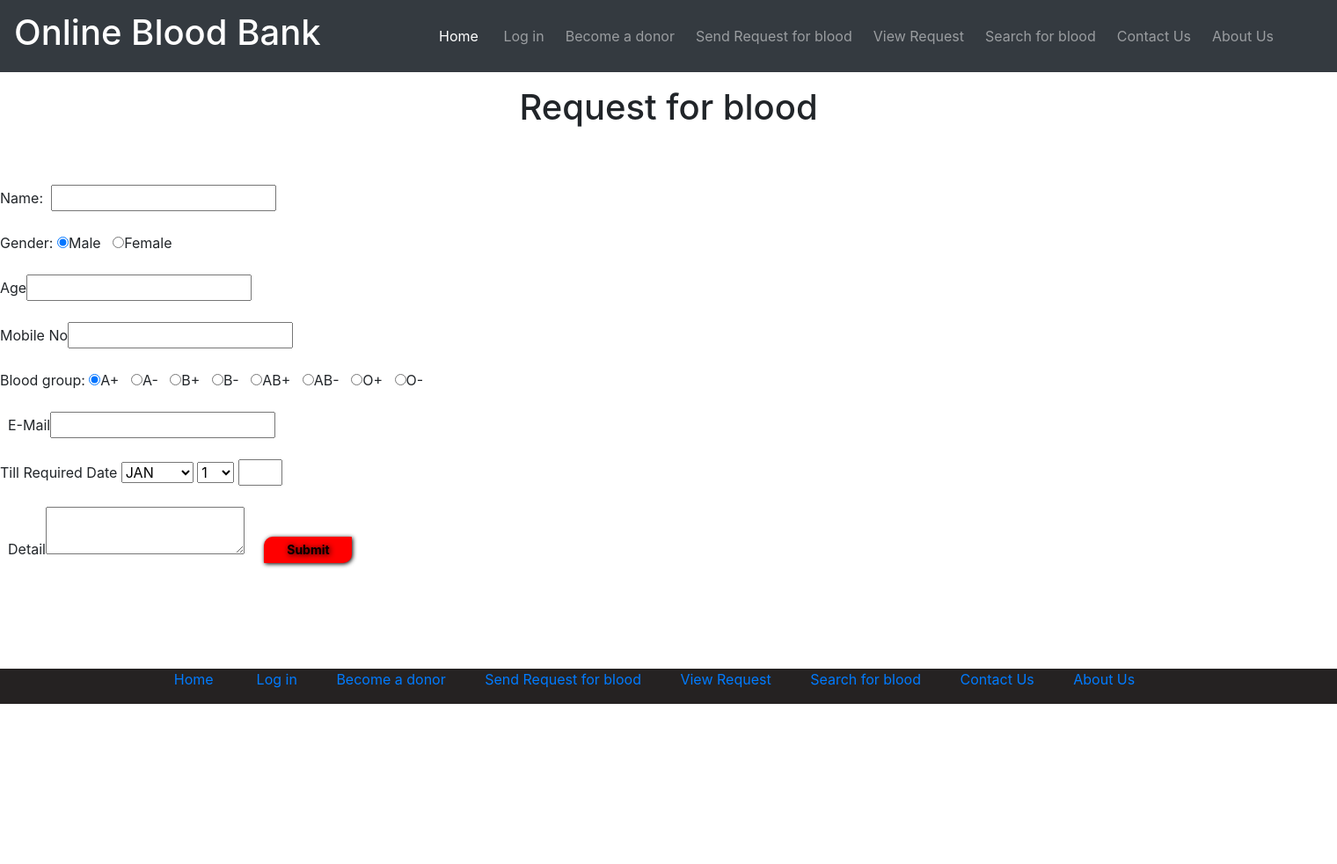
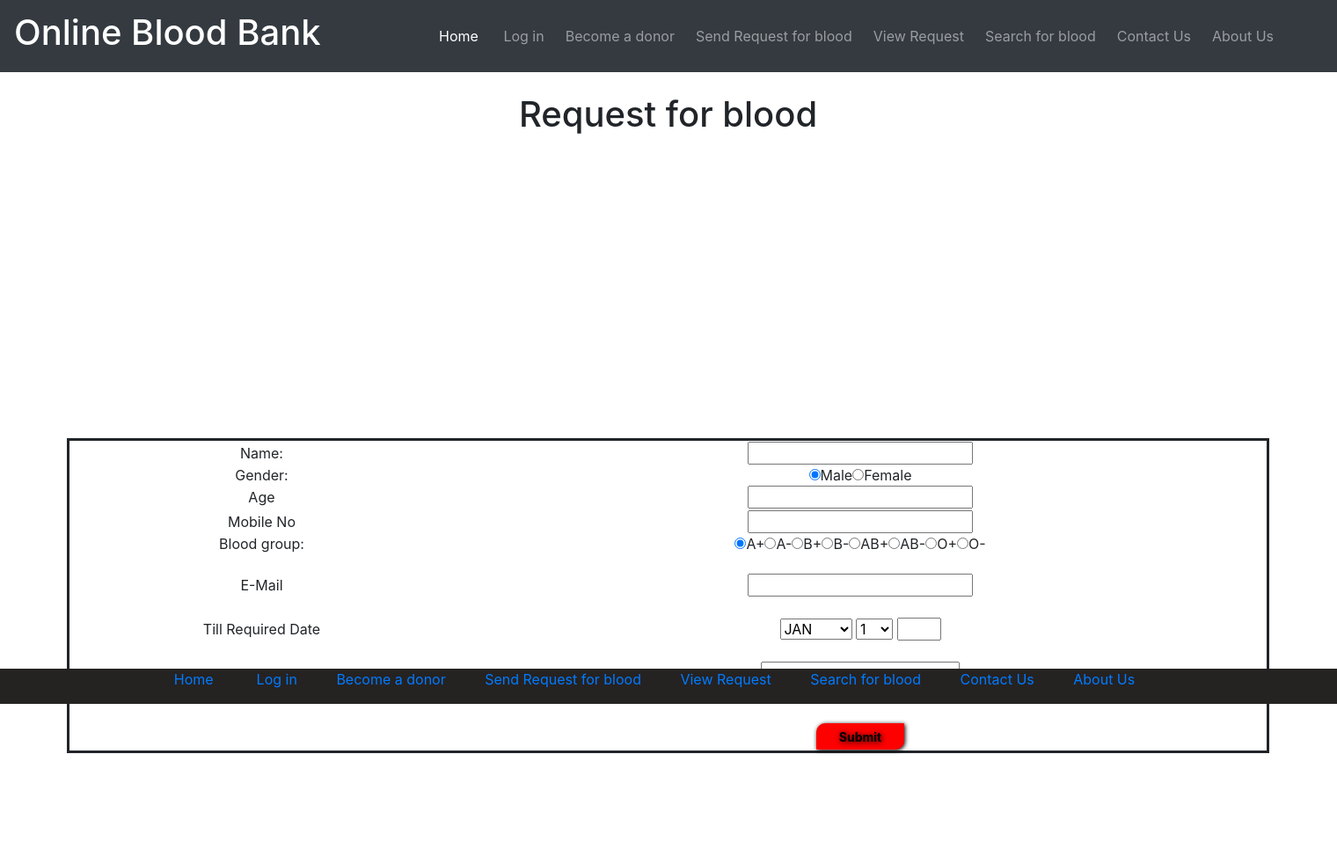
Before and after one commit to MdAhnafShahriarAdit/SU19CSE327S04G-BLOODMOON-NSU, a PHP site: page /send_req.php in a window 1520 px wide. Shown: the whole page at 88% size. Before the commit the page ends 800 px from the top, so only its background shows below. Run offline with PHP 8.4, Linux system fonts and the light colour scheme.

Commit message:
Update send_req.php

```diff
--- a/Project Codes/send_req.php
+++ b/Project Codes/send_req.php
@@ -2,22 +2,23 @@
 <html lang="en">
  <head>
  	<title>Online Blood Bank</title>
+ 	<?php include ('header.php'); ?>
  </head>
- <body>
-
-<?php include ('header.php'); ?>
-<p><h1 align="center">Request for blood</h1></p>
-<br><br>
-
-<tr><td class="lefttd" align="center"> Name:&nbsp;&nbsp;</td><td><input type="text" name="t1" required="required" pattern="[a-zA-Z _]{4,15}" title="please enter only character  between 4 to 15 for donor name" /></td></tr>
+ 	<div style="height:00px;">
+     <form method="post" enctype="multipart/form-data" style="width: 1519px; height: 900px; background-color:#ffffff;">
+      <div class="content"><br>
+<body>
+<h1 align="center">Request for blood</h1>
+<table width="90%" style="margin: 0 auto; border:3px solid;text-align:center">
+<tr><td class="lefttd" align="center"> Name:</td><td><input type="text" name="t1" required="required" pattern="[a-zA-Z _]{4,15}" title="please enter only character  between 4 to 15 for donor name" /></td></tr>
  <br><br>
-<tr><td class="lefttd" align="center">Gender:&nbsp;</td><td><input name="r1" type="radio" value="male" checked="checked">Male&nbsp;&nbsp;&nbsp;<input name="r1" type="radio" value="female">Female&nbsp;&nbsp;&nbsp;</td></tr>
+<tr><td class="lefttd" align="center">Gender:</td><td><input name="r1" type="radio" value="male" checked="checked">Male<input name="r1" type="radio" value="female">Female</td></tr>
  <br><br>
  <tr><td class="lefttd" align="center">Age</td><td><input type="number" name="t2" required="required" pattern="[0-9]{2,2}" title="please enter only  numbers between 2 to 2 for age" /></td></tr>
  <br><br>
 <tr><td class="lefttd" align="center">Mobile No</td><td><input type="number" name="t3"  required="required" pattern="[0-9]{10,12}" title="please enter only numbers between 10 to 12 for mobile no." /></td></tr>
 <br><br>
-<tr><td class="lefttd" align="center">Blood group:&nbsp;</td><td><input name="b1" type="radio" value="A+" checked="checked">A+&nbsp;&nbsp;&nbsp;<input name="b1" type="radio" value="A-">A-&nbsp;&nbsp;&nbsp;<input name="b1" type="radio" value="B+">B+&nbsp;&nbsp;&nbsp;<input name="b1" type="radio" value="B-">B-&nbsp;&nbsp;&nbsp;<input name="b1" type="radio" value="AB+">AB+&nbsp;&nbsp;&nbsp;<input name="b1" type="radio" value="AB-">AB-&nbsp;&nbsp;&nbsp;<input name="b1" type="radio" value="O+">O+&nbsp;&nbsp;&nbsp;<input name="b1" type="radio" value="O-">O-&nbsp;&nbsp;&nbsp;</td></tr>
+<tr><td class="lefttd" align="center">Blood group:</td><td><input name="b1" type="radio" value="A+" checked="checked">A+<input name="b1" type="radio" value="A-">A-<input name="b1" type="radio" value="B+">B+<input name="b1" type="radio" value="B-">B-<input name="b1" type="radio" value="AB+">AB+<input name="b1" type="radio" value="AB-">AB-<input name="b1" type="radio" value="O+">O+<input name="b1" type="radio" value="O-">O-</td></tr>
 <br><br>
  <tr><td>&nbsp;</td></tr>
 <tr><td class="lefttd" align="center">E-Mail</td><td><input type="email" name="t5" required="required" /></td></tr>
```
